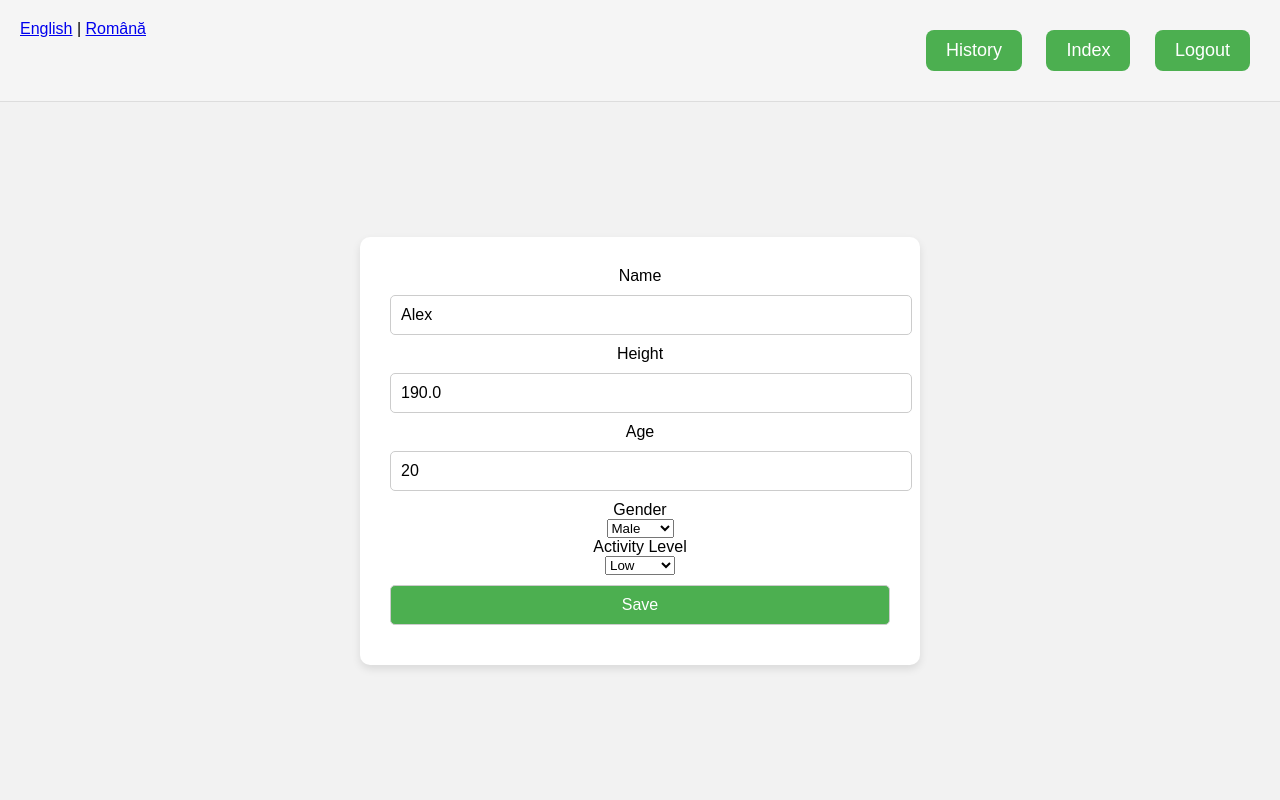
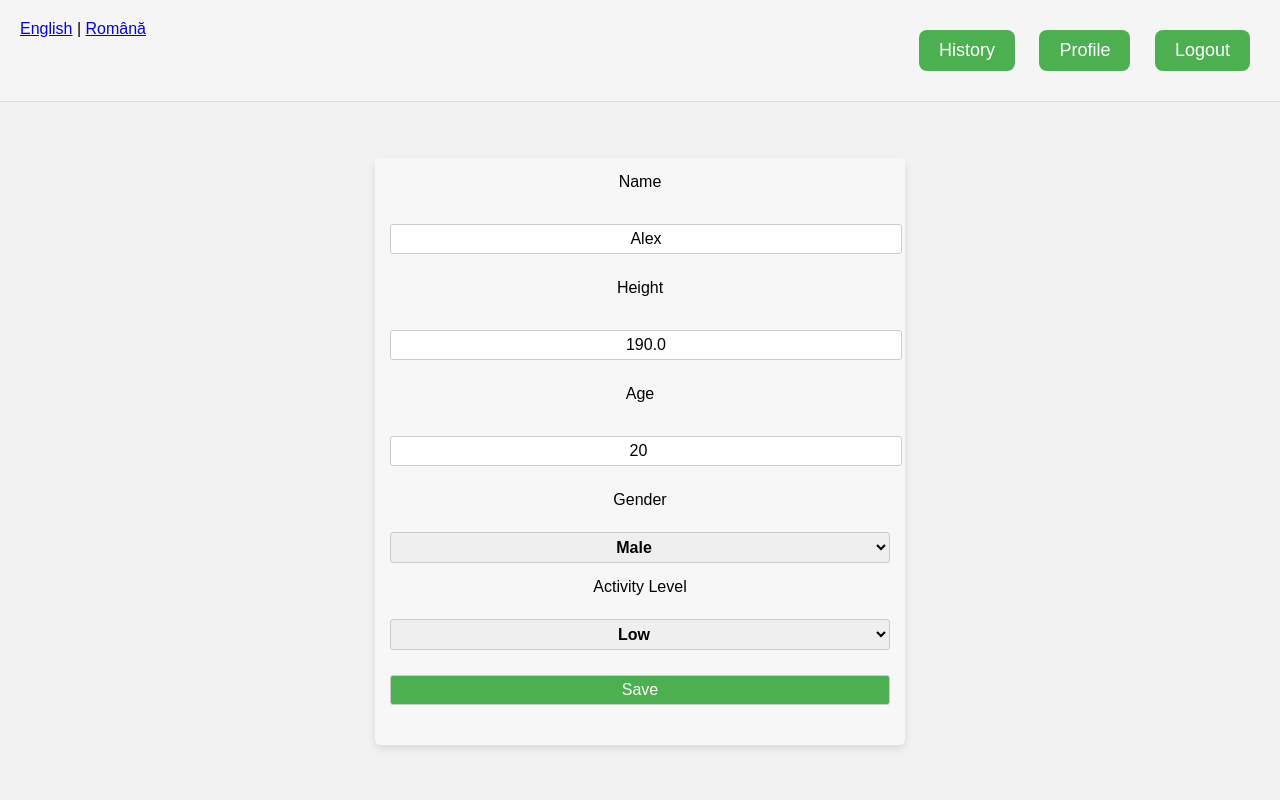
Before and after one commit to AntoneseiCristian/AI-Powered-Fitness-Assistant-with-WhatsApp-Integration, a Flask app: page /profile in a window 1280 px wide. Run offline with Flask 3, Linux system fonts and the light colour scheme; a user stored in the database is signed in.

Commit message:
v0.33
"Enhanced user profile functionality and improved UI design"

```diff
--- a/app.py
+++ b/app.py
@@ -52,7 +52,7 @@ with app.app_context():
 @app.route('/setlang/<lang>')
 def setlang(lang):
     session['lang'] = lang
-    return redirect(url_for('index'))
+    return redirect(request.referrer or url_for('index'))
 
 @app.route('/landing', methods=['GET', 'POST'])
 def landing():
--- a/templates/profile.html
+++ b/templates/profile.html
@@ -4,6 +4,52 @@
     <meta charset="UTF-8">
     <title>Profile</title>
     <link rel="stylesheet" href="{{ url_for('static', filename='styles.css') }}">
+    <style>
+        .profile-form {
+            max-width: 500px;
+            margin: 0 auto;
+            padding: 15px;
+            background-color: #f7f7f7;
+            border-radius: 5px;
+        }
+        .profile-form .form-group {
+            margin-bottom: 15px;
+        }
+        .profile-form label {
+            display: block;
+            margin-bottom: 5px;
+        }
+        .profile-form input {
+            width: 100%;
+            padding: 5px;
+            border: 1px solid #ccc;
+            border-radius: 3px;
+            text-align: center;
+        }
+        .profile-form select {
+            width: 100%;
+            padding: 5px;
+            border: 1px solid #ccc;
+            border-radius: 3px;
+            text-align: center;
+            text-align-last: center;
+            font-weight: bold;
+            font-size: 16px;  /* Increase the font size */
+        }
+        .profile-form button {
+            display: block;
+            width: 100%;
+            padding: 10px;
+            color: #fff;
+            background-color: #007bff;
+            border: none;
+            border-radius: 3px;
+            cursor: pointer;
+        }
+        .profile-form button:hover {
+            background-color: #0056b3;
+        }
+    </style>
 </head>
 <body>
     <div class="navbar">
@@ -13,12 +59,12 @@
         </div>
         <div class="logout-button">
             <a href="{{ url_for('history') }}" class="btn">History</a>
-            <a href="{{ url_for('index') }}" class="btn">Index</a>
+            <a href="{{ url_for('profile') }}" class="btn">Profile</a>
             <a href="{{ url_for('logout') }}" class="btn">Logout</a>
         </div>
     </div>
     <div class="container">
-        <form action="/profile" method="post">
+        <form class="profile-form" action="/profile" method="post">
             {{ form.hidden_tag() }}
             <div class="form-group">
                 {{ form.name.label }}<br>
```
